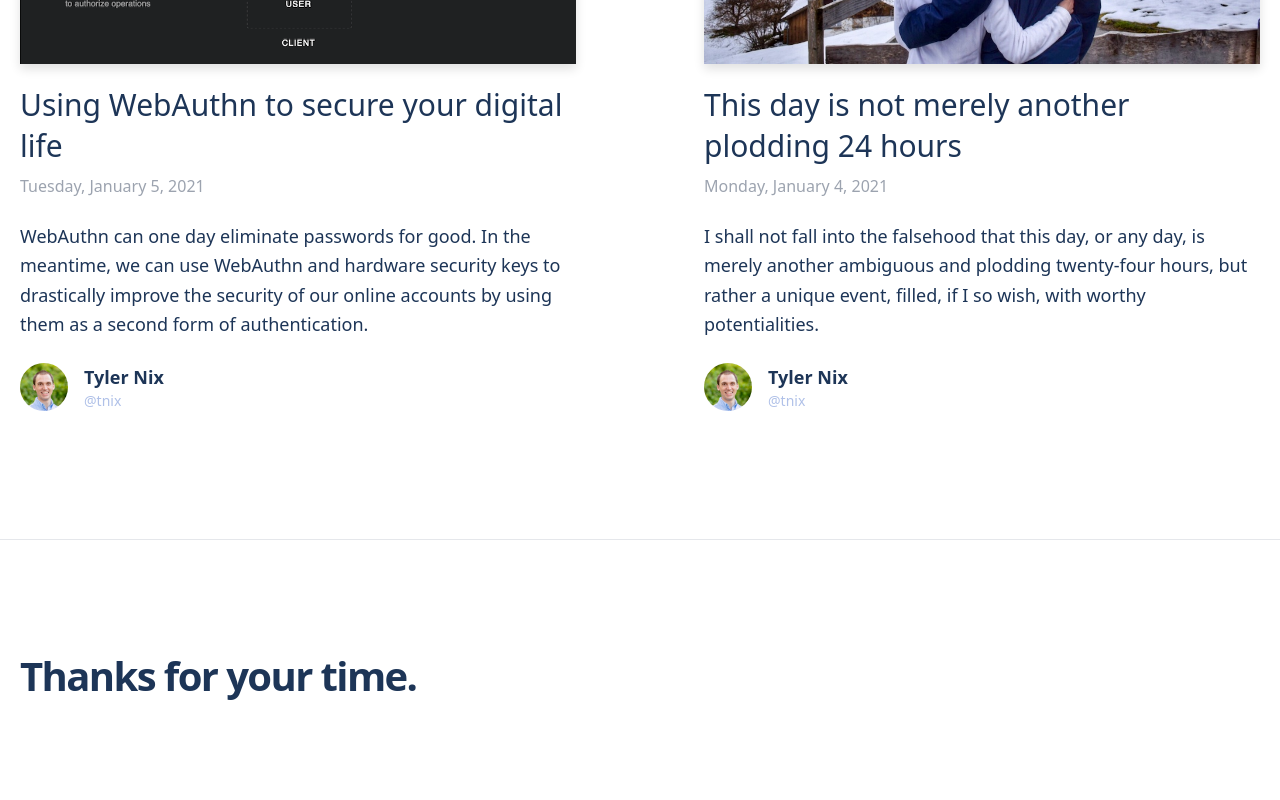
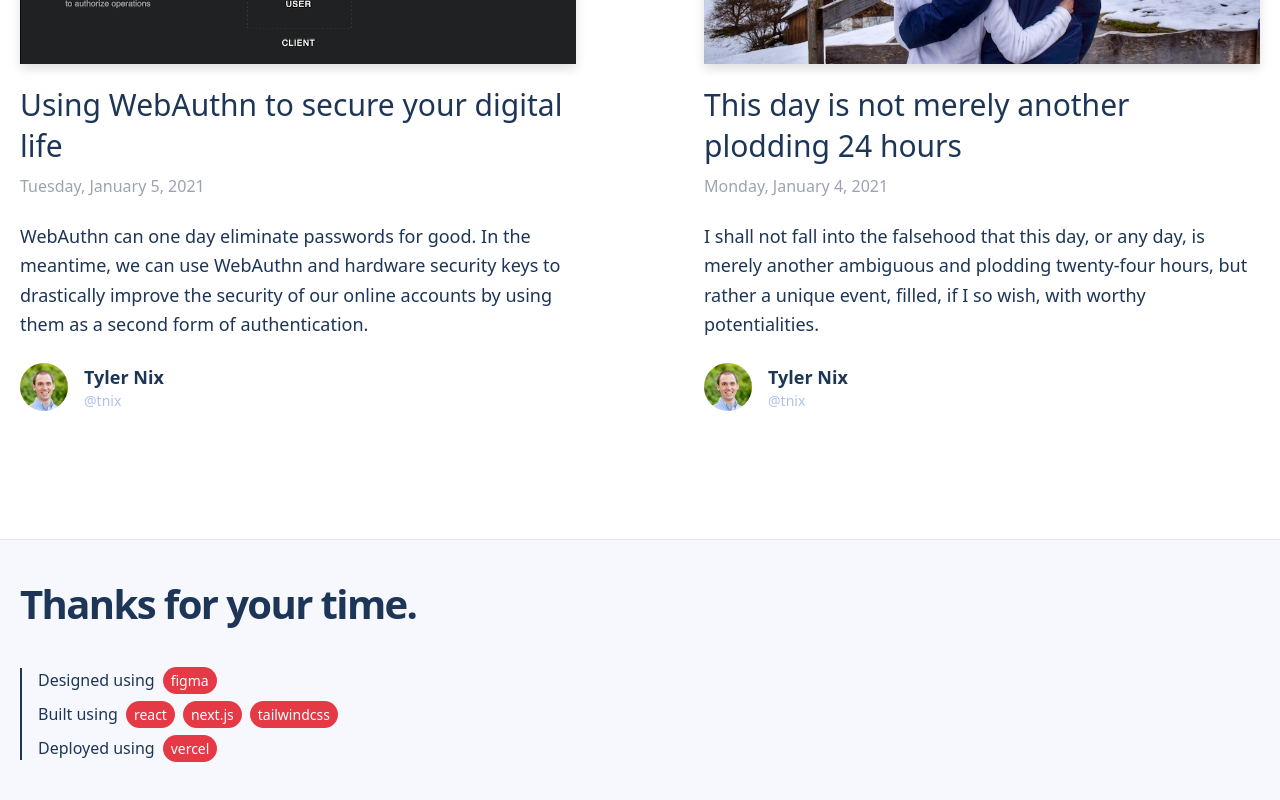
Before and after one commit to tylernix/tylernix.me, a Next.js app: page / in a window 1280 px wide. Shown: the part 1823-2623 px from the top of the page. Built offline with nearby package versions, Linux system fonts and the light colour scheme; what @tailwindcss/typography would draw is missing.

Commit message:
styling footer

```diff
--- a/components/footer.js
+++ b/components/footer.js
@@ -3,13 +3,31 @@ import { GITHUB_URL } from '../lib/constants'
 
 export default function Footer() {
   return (
-    <footer className="bg-accent-1 border-t border-accent-2">
+    <footer className="bg-light-steel-blue-light bg-opacity-90 border-t border-accent-2">
       <Container>
-        <div className="py-28 flex flex-col lg:flex-row items-center">
-          <h3 className="text-4xl lg:text-5xl font-bold tracking-tighter leading-tight text-center lg:text-left mb-10 lg:mb-0 lg:pr-4 lg:w-1/2">
+        <div className="py-10 flex flex-col ">
+          <h3 className="text-4xl lg:text-5xl font-bold tracking-tighter leading-tight text-left mb-8 lg:mb-10 lg:pr-4 lg:w-1/2">
             Thanks for your time.
           </h3>
+          <div className="flex flex-col space-y-2.5 text-left border-l-2 border-prussian-blue pl-4">
+            <p>
+              Designed using
+                <a href="https://figma.com" className="py-1 px-2 rounded-full bg-imperial-red text-white text-sm ml-2">figma</a>
+            </p>
+            <p>
+              Built using
+                <a href="https://reactjs.org" className="py-1 px-2 rounded-full bg-imperial-red text-white text-sm ml-2">react</a>
+                <a href="https://nextjs.org" className="py-1 px-2 rounded-full bg-imperial-red text-white text-sm ml-2">next.js</a>
+                <a href="https://tailwindcss.com" className="py-1 px-2 rounded-full bg-imperial-red text-white text-sm ml-2">tailwindcss</a>
+            </p>
+            <p>
+              Deployed using
+                <a href="https://vercel.com" className="py-1 px-2 rounded-full bg-imperial-red text-white text-sm ml-2">vercel</a>
+            </p>
+          </div>
+
         </div>
+
         {/* <div className="py-28 flex flex-col lg:flex-row items-center">
           <h3 className="text-4xl lg:text-5xl font-bold tracking-tighter leading-tight text-center lg:text-left mb-10 lg:mb-0 lg:pr-4 lg:w-1/2">
             Who am I?
```
